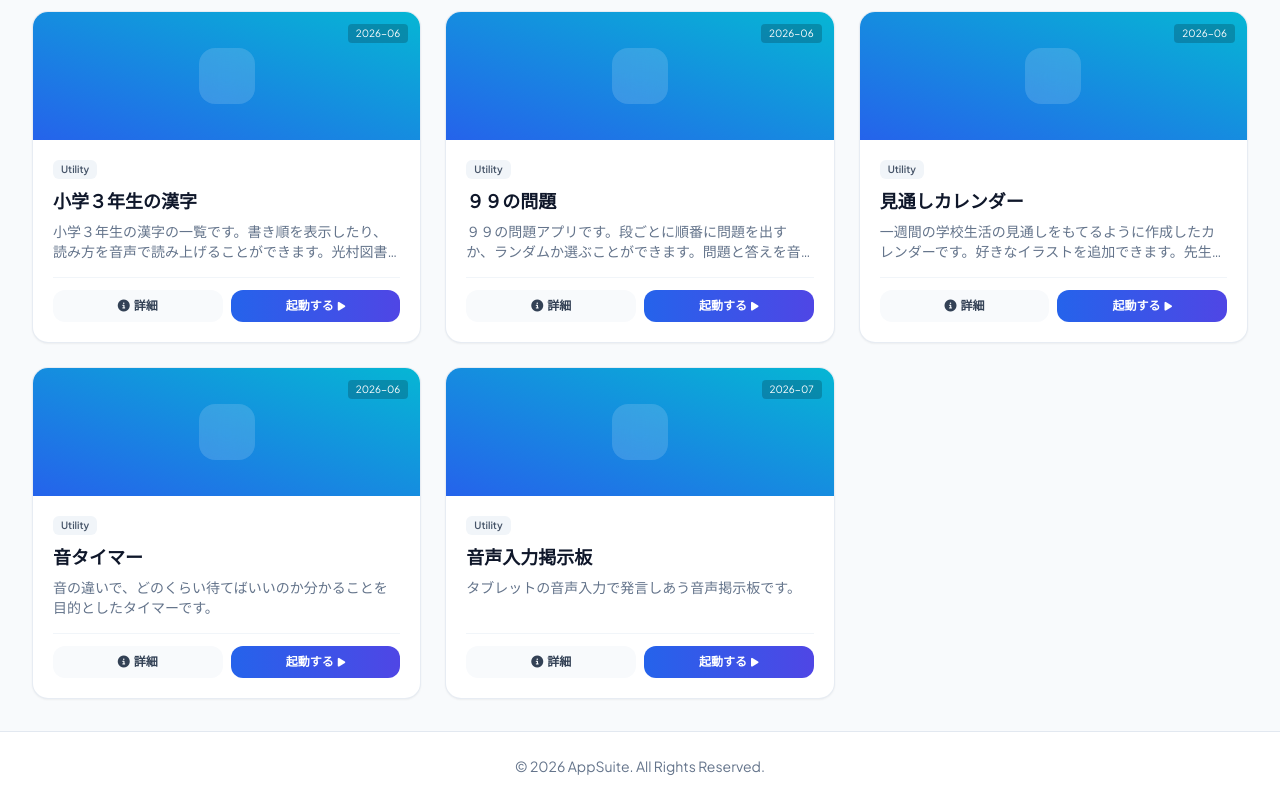
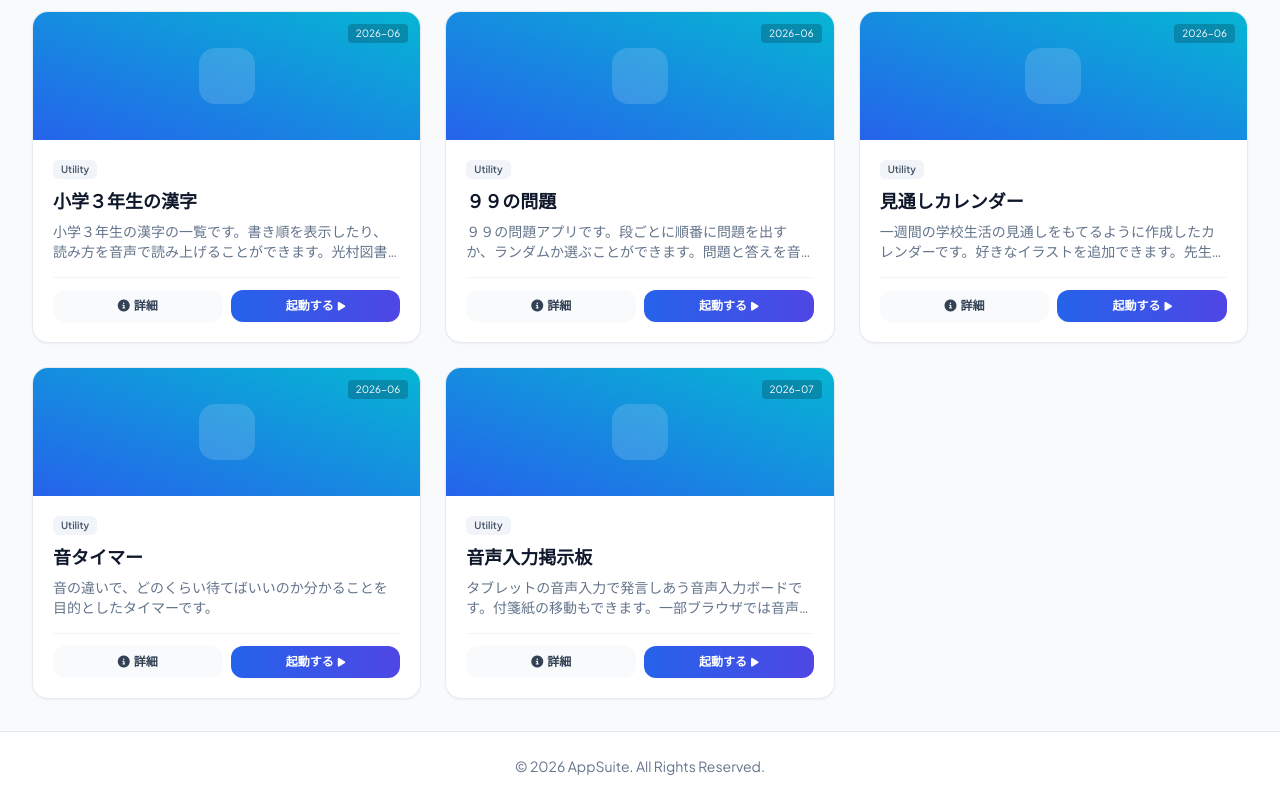
Before and after one commit to nakatasapporo-create/nakatasapporo-create.github.io, a plain HTML site: page index.html in a window 1280 px wide. Shown: the part 2291-3091 px from the top of the page. Drawn offline with nearby package versions, Linux system fonts and the light colour scheme.

Commit message:
Update index.html

```diff
--- a/index.html
+++ b/index.html
@@ -337,7 +337,7 @@
         {
         id: "minna",
         title: "音声入力掲示板",
-        description: "タブレットの音声入力で発言しあう音声掲示板です。",
+        description: "タブレットの音声入力で発言しあう音声入力ボードです。付箋紙の移動もできます。一部ブラウザでは音声入力がうまくいかない場合があります。",
         category: "utility",
         tags: ["Utility"],
         icon: "fa-solid fa-chart-kanban",
```
